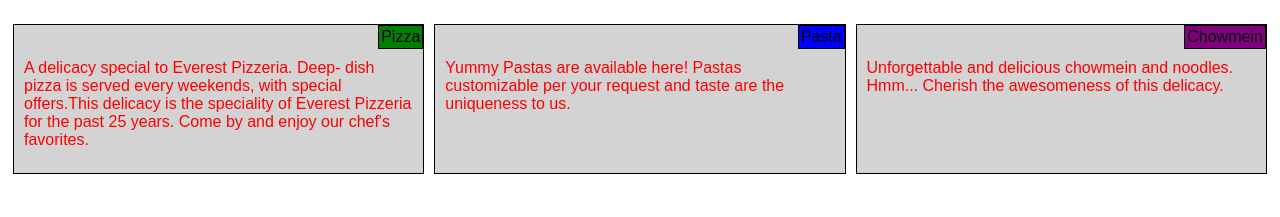
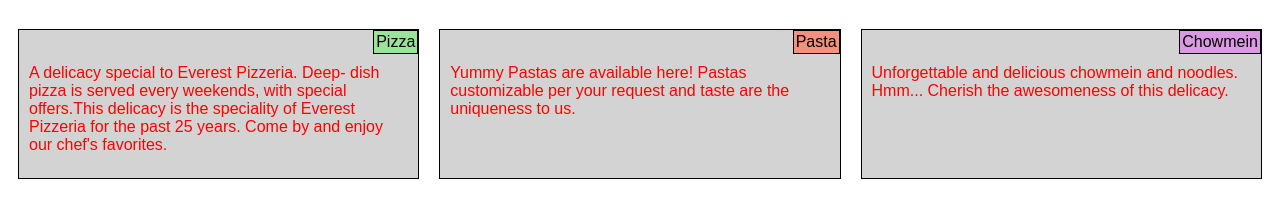
Before and after one commit to jpokharel/CourseraHTMLCSSPractice, a plain HTML site: page Assignment-2/index.html in a window 1280 px wide. Shown: the part 101-318 px from the top of the page. Drawn offline with Linux system fonts and the light colour scheme.

Commit message:
Some changes to the margin and color values

```diff
--- a/Assignment-2/css/styles.css
+++ b/Assignment-2/css/styles.css
@@ -19,19 +19,19 @@ h1{
 }
 
 #pasta{
-	background-color: blue;
+	background-color: #f5907c;
 }
 
 #pizza{
-	background-color: green;
+	background-color: #9ae499;
 }
 
 #chowmein{
-	background-color: purple;
+	background-color: #db99e4;
 }
 
 .dish{
-	margin: 5px;
+	margin: 10px;
 	height: 150px;
 	border: 1px solid black;
 	background-color: lightgray;
```
